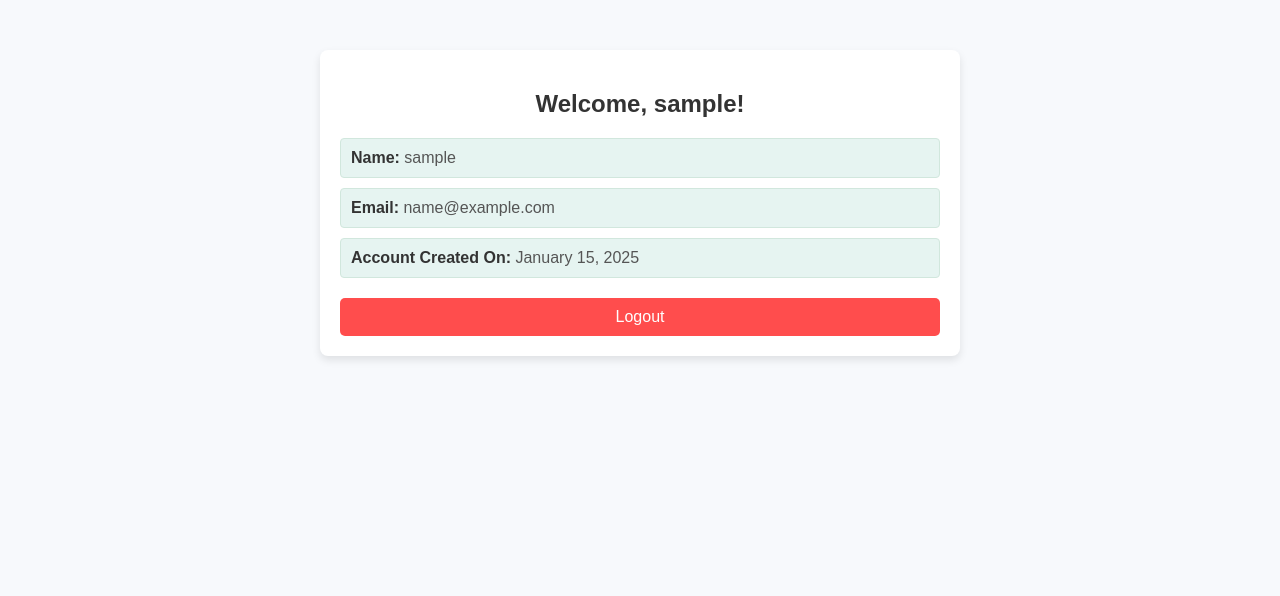
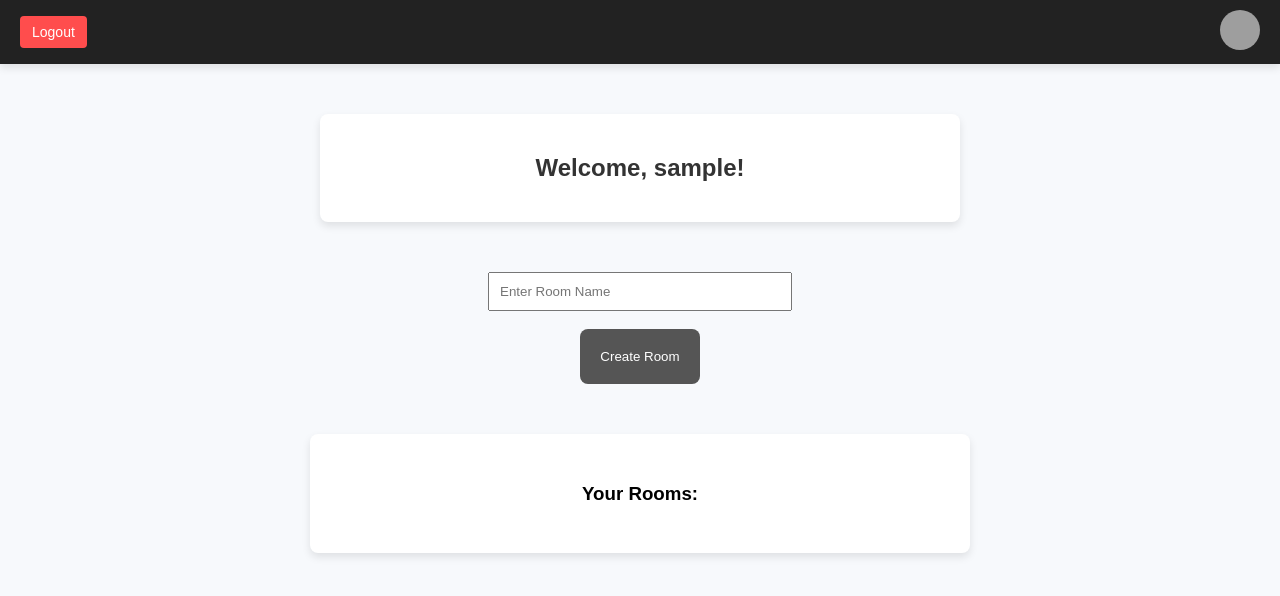
Before and after one commit to PRIEYAN/ChatApp-V2, a Flask app: page /dashboard in a window 1280 px wide. Shown: the top 596 px of the page. Run offline with Flask 3, Linux system fonts and the light colour scheme; the visitor is signed in with stand-in values (Sample User, id 1); data that the repository does not hold is empty; grey boxes are pictures that could not be loaded.

Commit message:
Add files via upload

```diff
--- a/app.py
+++ b/app.py
@@ -1,22 +1,46 @@
 from flask import Flask, url_for, redirect, request, render_template, session
 from pymongo import MongoClient
 from werkzeug.security import generate_password_hash, check_password_hash
+from authlib.integrations.flask_client import OAuth
+from flask_socketio import SocketIO, join_room, leave_room, send, emit
 import datetime
+from flask_cors import CORS
 
 app = Flask(__name__)
+oauth = OAuth(app)
+socketio = SocketIO(app)
 app.secret_key = 'lkinllvwkgg3wo2p'
+
+# Enable CORS (Cross-Origin Resource Sharing)
+CORS(app)
 
 # Database connection
 client = MongoClient('mongodb://localhost:27018/')
 db = client.mydatabase
 users = db['users']
+rooms = db["rooms"]
+messages_collection = db["messages"]
 
+# Google OAuth setup
+google = oauth.register(
+    name='google',
+    client_id='clientid',
+    client_secret='clientsecret',
+    authorize_url='https://accounts.google.com/o/oauth2/auth',
+    access_token_url='https://oauth2.googleapis.com/token',
+    api_base_url='https://www.googleapis.com/oauth2/v3/',
+    client_kwargs={
+        'scope': 'openid profile email',
+    },
+    server_metadata_url='https://accounts.google.com/.well-known/openid-configuration',
+)
+
+# Home route
 @app.route('/')
 def home():
     if not session.get('auth'):
         return render_template('index.html')
-    else:
-        return redirect('dashboard')
+    return redirect('/dashboard')
 
 # Login route
 @app.route('/login', methods=['POST', 'GET'])
@@ -25,11 +49,10 @@ def login():
         email = request.form.get('email')
         password = request.form.get('password')
 
-        existing_email = users.find_one({"email": email})
-
-        if existing_email and check_password_hash(existing_email['password'], password):
+        existing_user = users.find_one({"email": email})
+        if existing_user and check_password_hash(existing_user['password'], password):
             session['email'] = email
-            session['username'] = existing_email['username']
+            session['username'] = existing_user['username']
             session['auth'] = True
             return redirect('/dashboard')
 
@@ -46,20 +69,16 @@ def signin():
         email = request.form.get("email")
         password = request.form.get("password")
 
-        existing_name = users.find_one({'username': username})
-        existing_email = users.find_one({'email': email})
-
-        if existing_email or existing_name:
+        if users.find_one({'email': email}) or users.find_one({'username': username}):
             message = "*User already exists"
             return render_template('signin.html', message=message)
 
         hashed_password = generate_password_hash(password)
-        new_user = {
+        users.insert_one({
             "username": username,
             "email": email,
             "password": hashed_password
-        }
-        users.insert_one(new_user)
+        })
 
         session['username'] = username
         session['email'] = email
@@ -68,24 +87,105 @@ def signin():
 
     return render_template("signin.html")
 
-# app
+# Google login route
+@app.route('/google')
+def google_login():
+    redirect_uri = url_for("authorize_google", _external=True)
+    return google.authorize_redirect(redirect_uri)
+
+# Google authorization route
+@app.route("/authorize/google")
+def authorize_google():
+    token = google.authorize_access_token()
+    resp = google.get("userinfo")
+    user_info = resp.json()
+    email = user_info.get("email")
+
+    if not users.find_one({"email": email}):
+        users.insert_one({
+            "username": user_info.get("given_name"),
+            "email": email,
+            "password": None
+        })
+
+    session['auth'] = True
+    session['email'] = email
+    session['username'] = user_info.get("given_name")
+    return redirect('/dashboard')
+
+# Dashboard route
 @app.route('/dashboard')
 def dashboard():
-    session['creation_date'] = datetime.datetime(2025, 1, 15).strftime('%B %d, %Y')
     if not session.get('auth'):
         return redirect('/login')
+
+    user_rooms = list(rooms.find({"creater": session['email']}))
     return render_template(
         'dashboard.html',
         username=session['username'],
         email=session['email'],
-        creation_date=session['creation_date']
+        creation_date=datetime.datetime(2025, 1, 15).strftime('%B %d, %Y'),
+        rooms=user_rooms
     )
 
 # Logout route
-@app.route('/logout',methods=['POST','GET'])
+@app.route('/logout', methods=['POST'])
 def logout():
     session.clear()
     return redirect('/')
 
+# Room creation route
+@app.route('/room', methods=['POST'])
+def create_room():
+    if not session.get('auth'):
+        return redirect('/login')
+
+    roomname = request.form.get('roomname')
+
+    existing_room = rooms.find_one({"roomname": roomname, "creater": session['email']})
+    if existing_room:
+        return redirect('/dashboard')
+
+    room = {
+        "creater": session['email'],
+        "roomname": roomname,
+        "created_at": datetime.datetime.utcnow()
+    }
+    rooms.insert_one(room)
+    return redirect('/dashboard')
+
+# Room viewing route
+@app.route('/room/<roomname>')
+def room(roomname):
+    if not session.get('auth'):
+        return redirect('/login')
+    room_data = rooms.find_one({"roomname": roomname})
+    if not room_data:
+        return redirect('/dashboard')
+    room_messages = messages_collection.find({"roomname": roomname}).sort("timestamp", 1)
+
+    return render_template('app.html', roomname=room_data['roomname'], room_data=room_data, room_messages=room_messages)
+
+# SocketIO event for joining a room
+@socketio.on('join')
+def handle_join(data):
+    room = data['room']
+    join_room(room)
+
+# SocketIO event for sending a message
+@socketio.on('send_message')
+def handle_message(data):
+    room = data['room']
+    message = data['message']
+    username = session.get('username')
+    message_data = {
+        "roomname": room,
+        "username": username,
+        "message": message,
+        "timestamp": datetime.datetime.utcnow()
+    }
+    messages_collection.insert_one(message_data)
+    emit('receive_message', {'username': username, 'message': message}, room=room)
+
 if __name__ == '__main__':
-    app.run(debug=True)
+    socketio.run(app, debug=True)
--- /dev/null
+++ b/requirements.txt
@@ -0,0 +1,6 @@
+Authlib==1.3.2
+Flask==3.1.0
+Flask_Cors==5.0.0
+Flask_SocketIO==5.3.7
+pymongo==4.10.1
+Werkzeug==3.1.3
--- a/static/css/dashboard.css
+++ b/static/css/dashboard.css
@@ -0,0 +1,126 @@
+body {
+    font-family: Arial, sans-serif;
+    background-color: #f7f9fc;
+    margin: 0;
+    padding: 0;
+}
+
+.navbar {
+    display: flex;
+    justify-content: space-between;
+    align-items: center;
+    padding: 10px 20px;
+    background-color: #222;
+    color: white;
+    box-shadow: 0 4px 8px rgba(0, 0, 0, 0.1);
+}
+
+.navbar .logout-btn {
+    background-color: #ff4d4d;
+    color: white;
+    border: none;
+    padding: 8px 12px;
+    border-radius: 4px;
+    cursor: pointer;
+    font-size: 14px;
+}
+
+.navbar .logout-btn:hover {
+    background-color: #e60000;
+}
+
+.profile-menu {
+    position: relative;
+}
+
+.profile-icon {
+    width: 40px;
+    height: 40px;
+    border-radius: 50%;
+    cursor: pointer;
+}
+
+.profile-dropdown {
+    display: none;
+    position: absolute;
+    top: 50px;
+    right: 0;
+    background-color: white;
+    color: #333;
+    box-shadow: 0 4px 8px rgba(0, 0, 0, 0.1);
+    border-radius: 4px;
+    padding: 10px;
+    width: 200px;
+    z-index: 100;
+}
+
+.profile-dropdown p {
+    margin: 5px 0;
+    font-size: 14px;
+    color: #555;
+}
+
+.profile-dropdown p strong {
+    color: #333;
+}
+
+.dashboard {
+    max-width: 600px;
+    margin: 50px auto;
+    padding: 20px;
+    background-color: #fff;
+    border-radius: 8px;
+    box-shadow: 0 4px 8px rgba(0, 0, 0, 0.1);
+}
+
+.dashboard h2 {
+    text-align: center;
+    color: #333;
+    margin-bottom: 20px;
+}
+.content form input{
+    padding:10px;
+    width: 280px;
+}
+button{
+    padding: 20px;
+    border: none;
+    border-radius: 8px;
+    background-color: #555;
+    color: white;
+    transition: 0.3s;
+}
+button:hover{
+    background-color: #333;
+}
+.rooms{
+    max-width: 600px;
+    margin: 50px auto;
+    text-align: center;
+    display: block;
+    justify-content: center;
+    align-items: center;
+    background-color: #fff;
+    padding: 30px;
+    border-radius: 8px;
+    box-shadow: 0 4px 8px rgba(0, 0, 0, 0.1);
+}
+.rooms ul {
+    position: relative;
+    left: -20px;
+}
+.rooms ul a{
+    text-decoration: none;
+    border: 2px double #ff4d4d;
+    border-radius: 6px;
+    padding: 10px;
+    color: black    ;
+    transition: 0.3s ease;
+}
+.rooms ul a:hover{
+    background-color: #e60000;
+    color: white;
+}
+.rooms ul a:active{
+    background-color: red;
+}
--- a/templates/base.html
+++ b/templates/base.html
@@ -4,6 +4,8 @@
     <meta charset="UTF-8">
     <meta name="viewport" content="width=device-width, initial-scale=1.0">
     {%block head%}
+    <link href="https://cdn.jsdelivr.net/npm/bootstrap@5.3.0-alpha1/dist/css/bootstrap.min.css" rel="stylesheet">
+    <link rel="stylesheet" href="https://cdnjs.cloudflare.com/ajax/libs/font-awesome/6.0.0-beta3/css/all.min.css">
     <title>Document</title><link rel="preconnect" href="https://fonts.googleapis.com">
     <link rel="preconnect" href="https://fonts.gstatic.com" crossorigin>
     <link href="https://fonts.googleapis.com/css2?family=Bebas+Neue&family=Exo+2:ital,wght@0,100..900;1,100..900&family=Questrial&family=Rasa:ital,wght@0,300..700;1,300..700&display=swap" rel="stylesheet">
--- a/templates/dashboard.html
+++ b/templates/dashboard.html
@@ -2,82 +2,51 @@
 
 {% block head %}
 <link rel="stylesheet" href="{{ url_for('static', filename='css/dashboard.css') }}">
-<style>
-    body {
-        font-family: Arial, sans-serif;
-        background-color: #f7f9fc;
-        margin: 0;
-        padding: 0;
-    }
-
-    .dashboard {
-        max-width: 600px;
-        margin: 50px auto;
-        padding: 20px;
-        background-color: #fff;
-        border-radius: 8px;
-        box-shadow: 0 4px 8px rgba(0, 0, 0, 0.1);
-    }
-
-    .dashboard h2 {
-        text-align: center;
-        color: #333;
-        margin-bottom: 20px;
-    }
-
-    .info {
-        margin: 10px 0;
-        padding: 10px;
-        background-color: #e6f4f1;
-        border: 1px solid #d1e7dd;
-        border-radius: 4px;
-    }
-
-    .info p {
-        margin: 0;
-        color: #555;
-        font-size: 16px;
-    }
-
-    .info strong {
-        color: #333;
-    }
-
-    .logout-btn {
-        display: block;
-        width: 100%;
-        padding: 10px;
-        margin-top: 20px;
-        text-align: center;
-        background-color: #ff4d4d;
-        color: white;
-        border: none;
-        border-radius: 5px;
-        cursor: pointer;
-        font-size: 16px;
-    }
-
-    .logout-btn:hover {
-        background-color: #e60000;
-    }
-</style>
 {% endblock %}
 
 {% block body %}
+<nav class="navbar">
+    <button class="logout-btn" onclick="document.getElementById('logout-form').submit();">Logout</button>
+    <div class="profile-menu">
+        <img src="https://static.vecteezy.com/system/resources/thumbnails/005/129/844/small/profile-user-icon-isolated-on-white-background-eps10-free-vector.jpg" alt="Profile Icon" class="profile-icon" onclick="toggleProfileMenu()">
+        <div class="profile-dropdown" id="profile-dropdown">
+            <p><strong>Name:</strong> {{ username }}</p>
+            <p><strong>Email:</strong> {{ email }}</p>
+            <p><strong>Account Created On:</strong> {{ creation_date }}</p>
+        </div>
+    </div>
+</nav>
 
 <div class="dashboard">
     <h2>Welcome, {{ username }}!</h2>
-    <div class="info">
-        <p><strong>Name:</strong> {{ username }}</p>
+</div>
+
+<form id="logout-form" action="/logout" method="POST" style="display:none;">
+    <button type="submit" style="display:none;"></button>
+</form>
+
+<div class="content">
+    <form action="/room" method="POST">
+        <center><input type="text" name="roomname" placeholder="Enter Room Name" required></center><br>
+       <center> <button type="submit">Create Room</button></center>
+    </form>
+
+    <div class="rooms">
+        <ul>
+            <h3>Your Rooms:</h3>
+            {% for room in rooms %}
+            <a href="{{ url_for('room', roomname=room['roomname']) }}">{{ room['roomname'] }}</a><br><br><br>
+
+            {% endfor %}
+        </ul>
     </div>
-    <div class="info">
-        <p><strong>Email:</strong> {{ email }}</p>
-    </div>
-    <div class="info">
-        <p><strong>Account Created On:</strong> {{ creation_date }}</p>
-    </div>
-    <form action="/logout" method="POST">
-        <button type="submit" class="logout-btn">Logout</button>
-    </form>
+
 </div>
+
+<script>
+function toggleProfileMenu() {
+    const dropdown = document.getElementById('profile-dropdown');
+    dropdown.style.display = dropdown.style.display === 'block' ? 'none' : 'block';
+}
+</script>
 {% endblock %}
```
Also changed, not shown: config.py (added, +47 -0 lines), static/css/form.css (+8 -2 lines), templates/app.html (added, +218 -0 lines), templates/dash.html (+0 -75 lines), templates/login.html (+6 -1 lines), templates/signin.html (+8 -2 lines), static/css/app.css (added).
